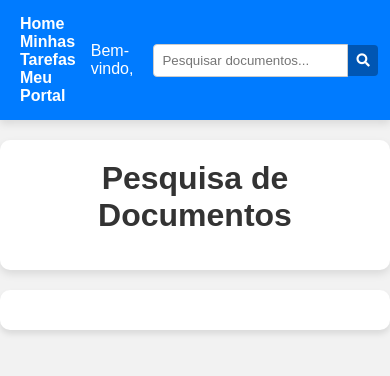
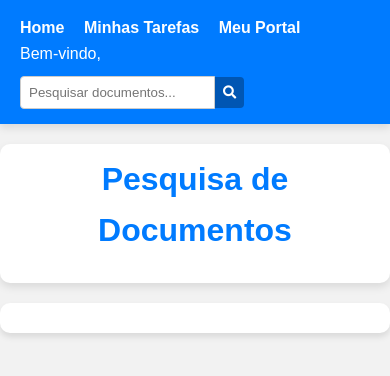
Before and after one commit to lucas521241/TCC, a Flask app: template templates/pesquisa_documentos.html in a window 390 px wide. Shown: the top 376 px of the page. Run offline with Flask 3, Linux system fonts and the light colour scheme; the template is opened without the code that fills it, so the values that code supplies are empty.

Commit message:
Update pesquisa_documentos.css

```diff
--- a/static/css/pesquisa_documentos.css
+++ b/static/css/pesquisa_documentos.css
@@ -1,10 +1,14 @@
+/* Base */
 body {
     background-color: #f2f2f2;
     font-family: Arial, sans-serif;
     margin: 0;
     padding: 0;
+    line-height: 1.6;
+    color: #333;
 }
 
+/* Toolbar */
 .toolbar {
     display: flex;
     justify-content: space-between;
@@ -20,21 +24,20 @@ body {
     text-decoration: none;
     margin-right: 15px;
     font-weight: bold;
+    transition: color 0.2s ease-in-out;
 }
 
 .toolbar-links a:hover {
+    color: #ffcc00;
     text-decoration: underline;
 }
 
-.toolbar-info {
-    display: flex;
-    align-items: center;
-}
-
+/* Search Bar */
 .search-toolbar-container {
     display: flex;
     align-items: center;
     margin-left: 20px;
+    flex-wrap: wrap; /* Responsivo */
 }
 
 .search-toolbar {
@@ -42,6 +45,7 @@ body {
     border: 1px solid #ccc;
     border-radius: 4px 0 0 4px;
     box-sizing: border-box;
+    flex-grow: 1; /* Ajusta o tamanho */
 }
 
 .icon-search-toolbar {
@@ -51,12 +55,14 @@ body {
     padding: 8px;
     border-radius: 0 4px 4px 0;
     cursor: pointer;
+    transition: background 0.2s ease-in-out;
 }
 
 .icon-search-toolbar:hover {
     background: #003f8a;
 }
 
+/* Header */
 .header {
     text-align: center;
     margin: 20px auto;
@@ -68,13 +74,16 @@ body {
 
 .header h1 {
     margin: 0;
-    color: #333;
+    color: #007bff;
+    font-size: 2rem;
 }
 
 .header p {
-    color: #666;
+    color: #555;
+    font-size: 1rem;
 }
 
+/* Results */
 .results-container {
     max-width: 800px;
     margin: 20px auto;
@@ -93,16 +102,18 @@ body {
 .result-item {
     border-bottom: 1px solid #ddd;
     padding: 15px 0;
+    transition: background 0.2s ease-in-out;
+}
+
+.result-item:hover {
+    background: #f9f9f9;
 }
 
 .result-item:last-child {
     border-bottom: none;
 }
 
-.result-actions {
-    margin-top: 10px;
-}
-
+/* Buttons */
 .result-actions a {
     margin-right: 10px;
     padding: 10px 15px;
@@ -111,6 +122,11 @@ body {
     color: white;
     font-size: 14px;
     display: inline-block;
+    transition: background 0.2s ease-in-out, transform 0.2s;
+}
+
+.result-actions a:hover {
+    transform: scale(1.05);
 }
 
 .view-button {
@@ -129,6 +145,7 @@ body {
     background-color: #218838;
 }
 
+/* PDF Viewer */
 #app-pdf-viewer {
     max-width: 800px;
     margin: 40px auto;
@@ -138,3 +155,33 @@ body {
     border-radius: 10px;
     box-shadow: 0 4px 8px rgba(0, 0, 0, 0.2);
 }
+
+#app-pdf-viewer h2 {
+    color: #007bff;
+    margin-bottom: 20px;
+}
+
+#app-pdf-viewer p {
+    color: #555;
+}
+
+/* Responsividade */
+@media (max-width: 768px) {
+    .toolbar {
+        flex-wrap: wrap;
+    }
+
+    .search-toolbar-container {
+        margin-left: 0;
+        margin-top: 10px;
+        width: 100%;
+    }
+
+    .header {
+        padding: 10px;
+    }
+
+    .results-container {
+        padding: 15px;
+    }
+}
```
